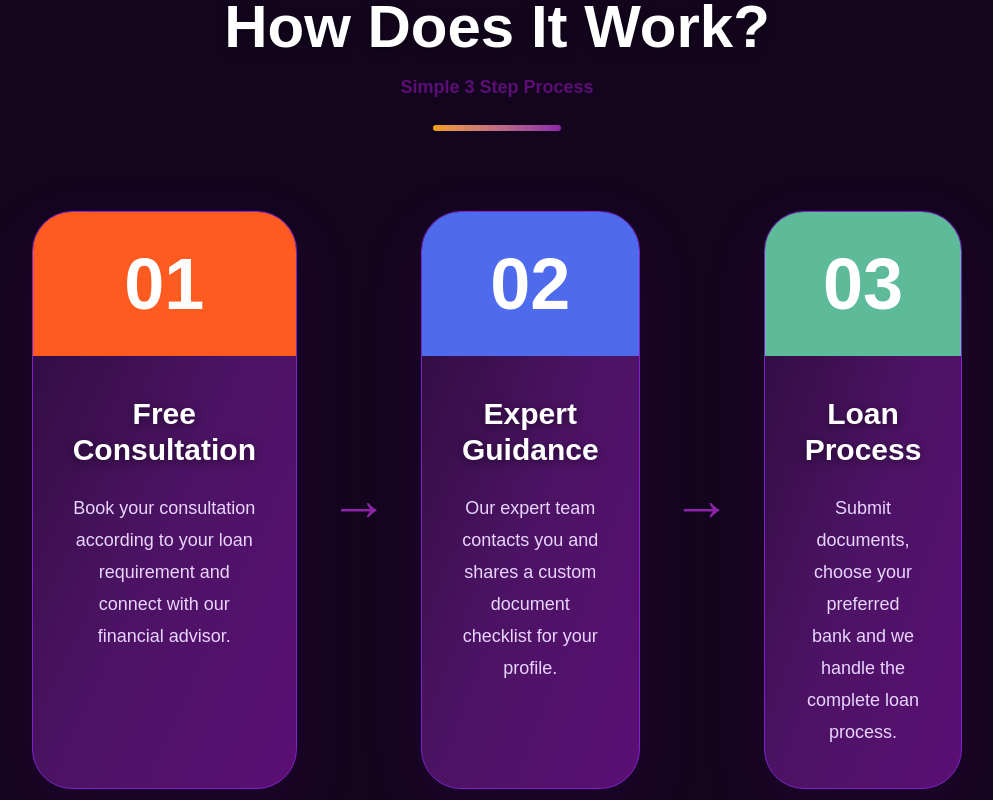
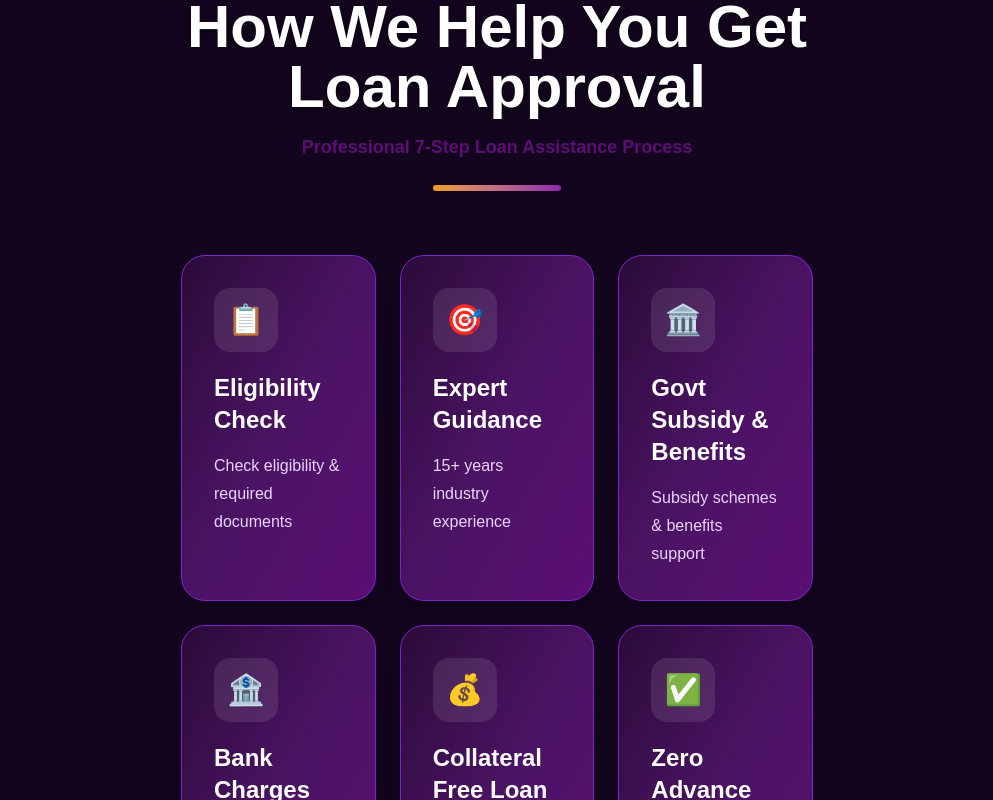
Before and after one commit to kajalkotak/quickd-fintech, a Next.js app: page / in a window 1280 px wide. Shown: the part 1120-1920 px from the top of the page, without its empty margins (143-1136 px from the left). Built offline with nearby package versions, Linux system fonts and the light colour scheme.

Commit message:
Updated multilingual website and new how it works section

```diff
--- a/app/page.tsx
+++ b/app/page.tsx
@@ -276,96 +276,101 @@ Requirement: ${formData.message}
           <div className="text-center">
             <h2 className="text-4xl md:text-6xl font-extrabold text-white drop-shadow-[0_2px_5px_rgba(0,0,0,0.5)]">
               {language === "en"
-                ? "How Does It Work?"
-                : "આ કેવી રીતે કામ કરે છે?"}
+                ? "How We Help You Get Loan Approval"
+                : "લોન મંજૂરીમાં અમે કેવી રીતે મદદ કરીએ છીએ"}
             </h2>
 
             <p className="text-[#5B0E74] font-semibold mt-4 text-lg">
               {language === "en"
-                ? "Simple 3 Step Process"
-                : "સરળ 3 સ્ટેપ પ્રક્રિયા"}
+                ? "Professional 7-Step Loan Assistance Process"
+                : "વ્યાવસાયિક 7-સ્ટેપ લોન સહાય પ્રક્રિયા"}
             </p>
 
             <div className="w-32 h-1.5 bg-gradient-to-r from-[#F59E0B] to-[#8E24AA] mx-auto mt-6 rounded-full" />
           </div>
 
-          <div className="mt-20 flex flex-col md:flex-row items-stretch justify-center gap-8">
-            {/* Step 1 */}
-            <div className="relative flex-1">
-              <div className="bg-gradient-to-br from-[#2B0B3A] via-[#4B1363] to-[#5B0E74] rounded-[40px] overflow-hidden shadow-[0_20px_60px_rgba(91,14,116,0.15)] border border-[#7E22CE] hover:-translate-y-3 transition duration-300 h-full flex flex-col">
-                <div className="bg-[#FF5A1F] h-36 flex items-center justify-center">
-                  <h1 className="text-7xl font-black text-white">01</h1>
+          <div className="mt-16 grid grid-cols-1 md:grid-cols-2 lg:grid-cols-3 gap-6">
+            {[
+              {
+                icon: "📋",
+                titleEn: "Eligibility Check",
+                titleGu: "પાત્રતા ચકાસણી",
+                descEn: "Check eligibility & required documents",
+                descGu: "પાત્રતા અને જરૂરી દસ્તાવેજોની ચકાસણી",
+              },
+
+              {
+                icon: "🎯",
+                titleEn: "Expert Guidance",
+                titleGu: "નિષ્ણાત માર્ગદર્શન",
+                descEn: "15+ years industry experience",
+                descGu: "15+ વર્ષનો ઉદ્યોગ અનુભવ",
+              },
+
+              {
+                icon: "🏛️",
+                titleEn: "Govt Subsidy & Benefits",
+                titleGu: "સરકારી સબસિડી અને લાભ",
+                descEn: "Subsidy schemes & benefits support",
+                descGu: "સબસિડી યોજનાઓ અને લાભ માર્ગદર્શન",
+              },
+
+              {
+                icon: "🏦",
+                titleEn: "Bank Charges Analysis",
+                titleGu: "બેંક ચાર્જિસ વિશ્લેષણ",
+                descEn: "Avoid unnecessary bank charges",
+                descGu: "બિનજરૂરી બેંક ચાર્જિસથી બચો",
+              },
+
+              {
+                icon: "💰",
+                titleEn: "Collateral Free Loan",
+                titleGu: "કોલેટરલ ફ્રી લોન",
+                descEn: "Funding options without collateral",
+                descGu: "કોલેટરલ વગરની ફંડિંગ સુવિધા",
+              },
+
+              {
+                icon: "✅",
+                titleEn: "Zero Advance Fees",
+                titleGu: "શૂન્ય એડવાન્સ ફી",
+                descEn: "Transparent & fair process",
+                descGu: "પારદર્શક અને વિશ્વાસપાત્ર પ્રક્રિયા",
+              },
+
+              {
+                icon: "📉",
+                titleEn: "Lower Interest Rate",
+                titleGu: "ઓછો વ્યાજ દર",
+                descEn: "Best available ROI options",
+                descGu: "શ્રેષ્ઠ ઉપલબ્ધ વ્યાજ દર વિકલ્પો",
+              },
+            ].map((item, index) => (
+              <div
+                key={index}
+                className="bg-gradient-to-br from-[#2B0B3A] via-[#4B1363] to-[#5B0E74]
+        border border-[#7E22CE]
+        rounded-3xl
+        p-8
+        shadow-xl
+        hover:-translate-y-2
+        hover:shadow-purple-500/20
+        transition-all duration-300"
+              >
+                <div className="w-16 h-16 rounded-2xl bg-white/10 flex items-center justify-center text-3xl mb-5">
+                  {item.icon}
                 </div>
 
-                <div className="p-10 text-center flex flex-col flex-1">
-                  <h3 className="text-3xl font-extrabold text-white drop-shadow-[0_2px_5px_rgba(0,0,0,0.5)]">
-                    {language === "en"
-                      ? "Free Consultation"
-                      : "ફ્રી કન્સલ્ટેશન"}
-                  </h3>
+                <h3 className="text-xl md:text-2xl font-bold text-white">
+                  {language === "en" ? item.titleEn : item.titleGu}
+                </h3>
 
-                  <p className="text-[#E9D5FF] leading-8 mt-6 text-lg flex-1">
-                    {language === "en"
-                      ? "Book your consultation according to your loan requirement and connect with our financial advisor."
-                      : "તમારી લોન જરૂરિયાત મુજબ કન્સલ્ટેશન બુક કરો અને અમારા ફાઇનાન્સિયલ એડવાઇઝર સાથે જોડાઓ."}
-                  </p>
-                </div>
+                <p className="text-[#E9D5FF] leading-7 mt-4">
+                  {language === "en" ? item.descEn : item.descGu}
+                </p>
               </div>
-            </div>
-
-            {/* Arrow */}
-            <div className="hidden md:flex items-center justify-center text-6xl font-black text-[#8E24AA]">
-              →
-            </div>
-
-            {/* Step 2 */}
-            <div className="relative flex-1">
-              <div className="bg-gradient-to-br from-[#2B0B3A] via-[#4B1363] to-[#5B0E74] rounded-[40px] overflow-hidden shadow-[0_20px_60px_rgba(91,14,116,0.15)] border border-[#7E22CE] hover:-translate-y-3 transition duration-300 h-full flex flex-col">
-                <div className="bg-[#4F6BED] h-36 flex items-center justify-center">
-                  <h1 className="text-7xl font-black text-white">02</h1>
-                </div>
-
-                <div className="p-10 text-center flex flex-col flex-1">
-                  <h3 className="text-3xl font-extrabold text-white drop-shadow-[0_2px_5px_rgba(0,0,0,0.5)]">
-                    {language === "en"
-                      ? "Expert Guidance"
-                      : "નિષ્ણાત માર્ગદર્શન"}
-                  </h3>
-
-                  <p className="text-[#E9D5FF] leading-8 mt-6 text-lg flex-1">
-                    {language === "en"
-                      ? "Our expert team contacts you and shares a custom document checklist for your profile."
-                      : "અમારી નિષ્ણાત ટીમ તમને સંપર્ક કરે છે અને તમારા પ્રોફાઇલ માટે જરૂરી ડોક્યુમેન્ટ ચેકલિસ્ટ આપે છે."}
-                  </p>
-                </div>
-              </div>
-            </div>
-
-            {/* Arrow */}
-            <div className="hidden md:flex items-center justify-center text-6xl font-black text-[#8E24AA]">
-              →
-            </div>
-
-            {/* Step 3 */}
-            <div className="relative flex-1">
-              <div className="bg-gradient-to-br from-[#2B0B3A] via-[#4B1363] to-[#5B0E74] rounded-[40px] overflow-hidden shadow-[0_20px_60px_rgba(91,14,116,0.15)] border border-[#7E22CE] hover:-translate-y-3 transition duration-300 h-full flex flex-col">
-                <div className="bg-[#5DBB9A] h-36 flex items-center justify-center">
-                  <h1 className="text-7xl font-black text-white">03</h1>
-                </div>
-
-                <div className="p-10 text-center flex flex-col flex-1">
-                  <h3 className="text-3xl font-extrabold text-white drop-shadow-[0_2px_5px_rgba(0,0,0,0.5)]">
-                    {language === "en" ? "Loan Process" : "લોન પ્રક્રિયા"}
-                  </h3>
-
-                  <p className="text-[#E9D5FF] leading-8 mt-6 text-lg flex-1">
-                    {language === "en"
-                      ? "Submit documents, choose your preferred bank and we handle the complete loan process."
-                      : "ડોક્યુમેન્ટ સબમિટ કરો, તમારી પસંદગીની બેંક પસંદ કરો અને અમે સંપૂર્ણ લોન પ્રક્રિયા સંભાળીએ છીએ."}
-                  </p>
-                </div>
-              </div>
-            </div>
+            ))}
           </div>
         </section>
 
```
